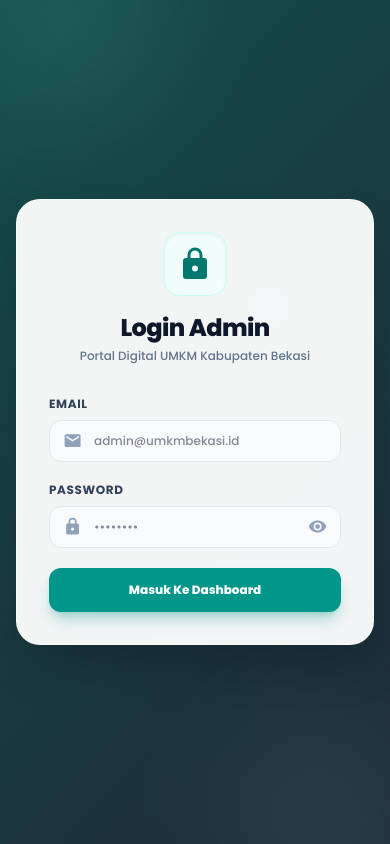
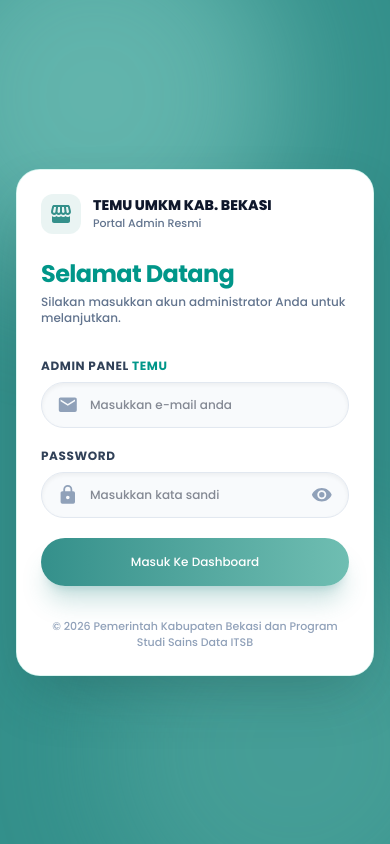
Before and after one commit to Muhammadrizkybagas/temu-umkm-kab-bekasi, a Next.js app: page /login in a window 390 px wide. Built offline with nearby package versions, Linux system fonts and the light colour scheme.

Commit message:
modified login page

```diff
--- a/src/app/login/page.tsx
+++ b/src/app/login/page.tsx
@@ -3,7 +3,7 @@
 import { useState } from "react";
 import { useRouter } from "next/navigation";
 import Icon from "@mdi/react";
-import { mdiEye, mdiEyeOff, mdiLock, mdiEmail, mdiLoading } from "@mdi/js";
+import { mdiEye, mdiEyeOff, mdiLock, mdiEmail, mdiLoading, mdiStorefront, mdiShieldCheckOutline } from "@mdi/js";
 
 export default function LoginPage() {
   const router = useRouter();
@@ -46,57 +46,94 @@ export default function LoginPage() {
   };
 
   return (
-    <div className="min-h-screen bg-[linear-gradient(135deg,#134e4a_0%,#1f2937_100%)] flex items-center justify-center p-4 relative overflow-hidden selection:bg-teal-500 selection:text-white">
-      {/* Latar */}
-      <div className="absolute top-[-10%] left-[-10%] w-[50vw] h-[50vw] rounded-full bg-[linear-gradient(135deg,#34908B,#6FBEB2)] opacity-20 blur-3xl pointer-events-none"></div>
-      <div className="absolute bottom-[-10%] right-[-10%] w-[50vw] h-[50vw] rounded-full bg-[linear-gradient(135deg,#A5E9DD,#34908B)] opacity-15 blur-3xl pointer-events-none"></div>
-      <div className="absolute top-[30%] right-[15%] w-[30vw] h-[30vw] rounded-full bg-teal-light opacity-10 blur-2xl pointer-events-none"></div>
+    <div className="min-h-screen w-full flex items-center justify-center bg-primary relative overflow-hidden p-4 sm:p-6 lg:p-8">
+      <div className="absolute -top-24 -left-24 w-96 h-96 rounded-full bg-teal-light opacity-30 blur-3xl pointer-events-none animate-pulse" />
+      <div className="absolute -bottom-24 -right-24 w-96 h-96 rounded-full bg-teal-medium opacity-30 blur-3xl pointer-events-none" />
 
-      <div className="bg-white/95 backdrop-blur-xl w-full max-w-md rounded-3xl shadow-2xl p-8 sm:p-10 border border-white/40 relative z-10">
-        {/* Header */}
-        <div className="text-center mb-8">
-          <div className="w-16 h-16 bg-teal-50 text-teal-700 border border-teal-100 rounded-2xl flex items-center justify-center mx-auto mb-4 shadow-inner">
-            <Icon path={mdiLock} size={1.5} />
+
+      <div className="w-full max-w-5xl bg-[#ffffff] rounded-3xl shadow-[0_25px_60px_-15px_rgba(20,60,58,0.3)] overflow-hidden grid grid-cols-1 lg:grid-cols-12 border border-teal-light/40 relative z-10">
+
+
+        <div className="hidden lg:flex lg:col-span-5 bg-linear-to-br from-primary via-primary to-teal-medium p-10 flex-col justify-between relative text-white">
+          <div className="absolute inset-0 bg-[radial-gradient(circle_at_top_right,rgba(165,233,221,0.2),transparent_50%)] pointer-events-none" />
+
+          <div className="relative z-10 flex items-center gap-3">
+            <div className="w-12 h-12 rounded-2xl bg-[#ffffff]/15 backdrop-blur-md flex items-center justify-center border border-[#ffffff]/20 shadow-inner">
+              <Icon path={mdiStorefront} size={1.2} className="text-teal-light" />
             </div>
-          <h1 className="text-2xl font-black text-slate-900 tracking-tight">Login Admin</h1>
-          <p className="text-xs text-slate-500 mt-1 font-medium">
-            Portal Digital UMKM Kabupaten Bekasi
+            <div>
+              <span className="text-xs font-bold tracking-widest uppercase text-teal-100">TEMU UMKM</span>
+              <p className="text-sm font-semibold text-white/90">Kabupaten Bekasi</p>
+            </div>
+          </div>
+
+          <div className="relative z-10 space-y-4 my-auto py-10">
+            <h2 className="text-3xl font-black tracking-tight leading-snug">
+              Admin Panel <br />
+              <span className="text-teal-light">Sistem TEMU</span>
+            </h2>
+            <p className="text-sm text-teal-100 leading-relaxed font-light max-w-sm">
+              Kelola direktori UMKM, produk bermitra, berita, dan aspirasi daerah dalam satu sistem terintegrasi yang aman dan efisien.
             </p>
           </div>
 
-        {/* Error */}
+          <div className="relative z-10 flex items-center gap-2 text-[14px] text-teal-100 font-light">
+            <Icon path={mdiShieldCheckOutline} size={0.9} />
+            <span>Sistem Otentikasi Terenkripsi & Aman</span>
+          </div>
+        </div>
+
+        <div className="col-span-1 lg:col-span-7 p-6 sm:p-10 lg:p-12 flex flex-col justify-center bg-[#ffffff]">
+
+          {/*header */}
+          <div className="lg:hidden flex items-center gap-3 mb-6">
+            <div className="w-10 h-10 rounded-xl bg-primary/10 flex items-center justify-center text-primary">
+              <Icon path={mdiStorefront} size={1} />
+            </div>
+            <div>
+              <h2 className="text-sm font-black text-slate-900">TEMU UMKM KAB. BEKASI</h2>
+              <p className="text-[11px] text-slate-500 font-medium">Portal Admin Resmi</p>
+            </div>
+          </div>
+
+          <div className="mb-8">
+            <h1 className="text-2xl sm:text-3xl font-bold text-teal-600 tracking-tight">Selamat Datang</h1>
+            <p className="text-xs sm:text-sm text-slate-500 mt-1 font-medium">
+              Silakan masukkan akun administrator Anda untuk melanjutkan.
+            </p>
+          </div>
+
+          {/* error */}
           {error && (
-          <div className="bg-red-50 text-red-600 p-3.5 rounded-xl text-xs font-semibold mb-6 border border-red-200/60 flex items-center gap-2">
-            <span className="w-1.5 h-1.5 rounded-full bg-red-500 shrink-0" />
+            <div className="bg-red-50 text-red-600 p-4 rounded-2xl text-xs font-semibold mb-6 border border-red-200/80 flex items-center gap-3 shadow-sm animate-shake">
+              <span className="w-2 h-2 rounded-full bg-red-500 shrink-0" />
               <span>{error}</span>
             </div>
           )}
 
           {/* Form */}
           <form onSubmit={handleLogin} className="space-y-5">
-          {/* Email */}
             <div>
               <label className="block text-xs font-bold text-slate-700 uppercase tracking-wider mb-2">
-              Email
+                Admin Panel <span className="text-teal-600">TEMU</span>
               </label>
               <div className="relative flex items-center">
                 <Icon
                   path={mdiEmail}
-                size={0.8}
-                className="absolute left-3.5 text-slate-400"
+                  size={0.9}
+                  className="absolute left-4 text-slate-400"
                 />
                 <input
                   type="email"
                   required
                   value={email}
                   onChange={(e) => setEmail(e.target.value)}
-                className="w-full pl-11 pr-4 py-3 text-xs bg-slate-50 border border-slate-200 rounded-xl focus:outline-none focus:ring-2 focus:ring-teal-500/50 focus:border-teal-600 text-slate-900 font-medium transition-all"
-                placeholder="admin@umkmbekasi.id"
+                  className="w-full pl-12 pr-4 py-3.5 text-xs sm:text-sm bg-slate-50 border border-slate-200 rounded-full focus:outline-none focus:ring-2 focus:ring-teal-medium focus:border-primary text-slate-900 font-medium transition-all shadow-inner"
+                  placeholder="Masukkan e-mail anda"
                 />
               </div>
             </div>
 
-          {/* Password */}
             <div>
               <label className="block text-xs font-bold text-slate-700 uppercase tracking-wider mb-2">
                 Password
@@ -104,43 +141,50 @@ export default function LoginPage() {
               <div className="relative flex items-center">
                 <Icon
                   path={mdiLock}
-                size={0.8}
-                className="absolute left-3.5 text-slate-400"
+                  size={0.9}
+                  className="absolute left-4 text-slate-400"
                 />
                 <input
                   type={showPassword ? "text" : "password"}
                   required
                   value={password}
                   onChange={(e) => setPassword(e.target.value)}
-                className="w-full pl-11 pr-12 py-3 text-xs bg-slate-50 border border-slate-200 rounded-xl focus:outline-none focus:ring-2 focus:ring-teal-500/50 focus:border-teal-600 text-slate-900 font-medium transition-all"
-                placeholder="••••••••"
+                  className="w-full pl-12 pr-12 py-3.5 text-xs sm:text-sm bg-slate-50 border border-slate-200 rounded-full focus:outline-none focus:ring-2 focus:ring-teal-medium focus:border-primary text-slate-900 font-medium transition-all shadow-inner"
+                  placeholder="Masukkan kata sandi"
                 />
                 <button
                   type="button"
                   onClick={() => setShowPassword(!showPassword)}
-                className="absolute right-3.5 text-slate-400 hover:text-slate-600 transition-colors"
+                  className="absolute right-4 text-slate-400 hover:text-primary transition-colors"
                 >
-                <Icon path={showPassword ? mdiEyeOff : mdiEye} size={0.8} />
+                  <Icon path={showPassword ? mdiEyeOff : mdiEye} size={0.9} />
                 </button>
               </div>
             </div>
 
-          {/* Submit */}
             <button
               type="submit"
               disabled={loading}
-            className="w-full bg-teal-600 hover:bg-teal-700 text-white text-xs font-extrabold py-3.5 px-4 rounded-xl transition-all shadow-lg shadow-teal-600/30 flex justify-center items-center gap-2 mt-2 active:scale-[0.98] disabled:opacity-70"
+              className="w-full bg-linear-to-r from-primary to-teal-medium hover:from-[#2c7c78] hover:to-[#5da69b] text-white text-xs sm:text-sm font-medium py-4 px-6 rounded-full transition-all shadow-xl shadow-primary/25 flex justify-center items-center gap-2 mt-4 active:scale-[0.98] disabled:opacity-70"
             >
               {loading ? (
                 <>
-                <Icon path={mdiLoading} size={0.7} className="animate-spin" />
-                <span>Memproses...</span>
+                  <Icon path={mdiLoading} size={0.8} className="animate-spin text-white" />
+                  <span>Tunggu sebentar yaa...</span>
                 </>
               ) : (
                 <span>Masuk Ke Dashboard</span>
               )}
             </button>
           </form>
+
+          <div className="mt-8 text-center">
+            <p className="text-[11px] text-slate-400 font-medium">
+              &copy; {new Date().getFullYear()} Pemerintah Kabupaten Bekasi dan Program Studi Sains Data ITSB
+            </p>
+          </div>
+
+        </div>
       </div>
     </div>
   );
--- a/src/components/BannerCarousel.tsx
+++ b/src/components/BannerCarousel.tsx
@@ -13,7 +13,7 @@ export default function BannerCarousel({ banners }: { banners: any[] }) {
   const [currentIndex, setCurrentIndex] = useState(0);
   const [isPaused, setIsPaused] = useState(false);
 
-  // Auto slide
+  // auto slide
   useEffect(() => {
     if (isPaused || banners.length <= 1) return;
 
@@ -41,7 +41,7 @@ export default function BannerCarousel({ banners }: { banners: any[] }) {
       <div className="max-w-7xl mx-auto px-4 sm:px-6">
         <div className="relative w-full aspect-3/1 rounded-3xl overflow-hidden shadow-lg border border-gray-100 group bg-gray-900">
 
-          {/* Slide track */}
+
           <div
             className="absolute inset-0 flex transition-transform duration-700 ease-in-out"
             style={{ transform: `translateX(-${currentIndex * 100}%)` }}
@@ -51,17 +51,17 @@ export default function BannerCarousel({ banners }: { banners: any[] }) {
                 key={banner.id || index}
                 className="relative min-w-full h-full flex flex-col justify-end bg-gray-950"
               >
-                {/* Gambar banner */}
+
                 <img
                   src={banner.imageUrl}
                   alt={banner.title}
                   className="absolute inset-0 w-full h-full object-cover opacity-90"
                 />
 
-                {/* Gradient teks */}
+
                 <div className="absolute inset-0 bg-linear-to-t from-black/90 via-black/40 to-transparent pointer-events-none" />
 
-                {/* Konten info */}
+                {/* info konten */}
                 <div className="relative z-10 p-5 sm:p-8 md:p-10 space-y-2 text-white max-w-4xl pointer-events-none">
                   <h2 className="text-xl sm:text-2xl md:text-3xl font-extrabold tracking-tight drop-shadow-md">
                     {banner.title}
@@ -94,7 +94,7 @@ export default function BannerCarousel({ banners }: { banners: any[] }) {
             ))}
           </div>
 
-          {/* Tombol navigasi */}
+
           {banners.length > 1 && (
             <>
               <button
@@ -112,7 +112,7 @@ export default function BannerCarousel({ banners }: { banners: any[] }) {
                 <Icon path={mdiChevronRight} size={1} />
               </button>
 
-              {/* Indikator dot */}
+\
               <div className="absolute right-6 bottom-6 z-20 flex items-center gap-2">
                 {banners.map((_, idx) => (
                   <button
```
Lines whose indentation alone changed are shown as unchanged.
